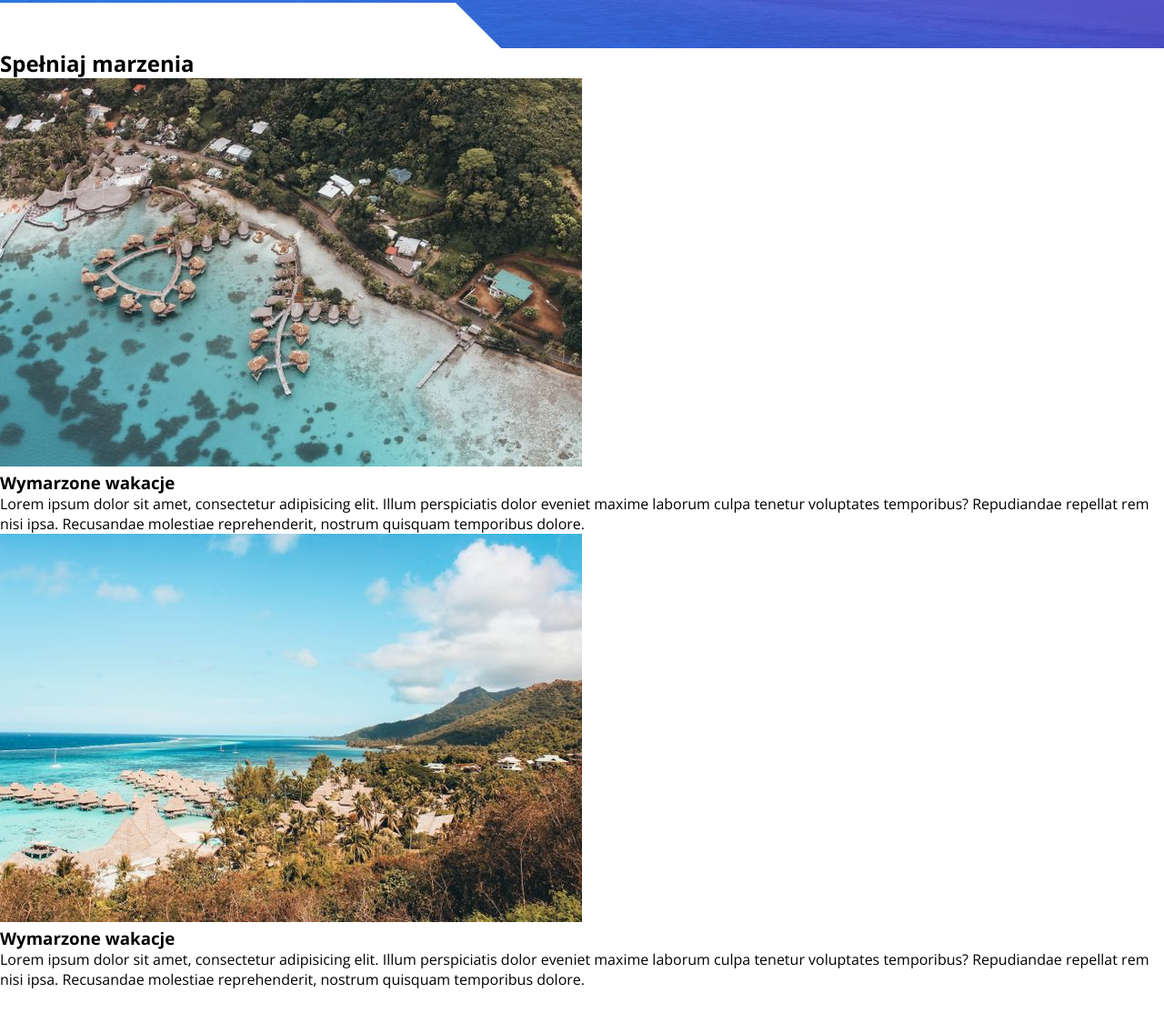
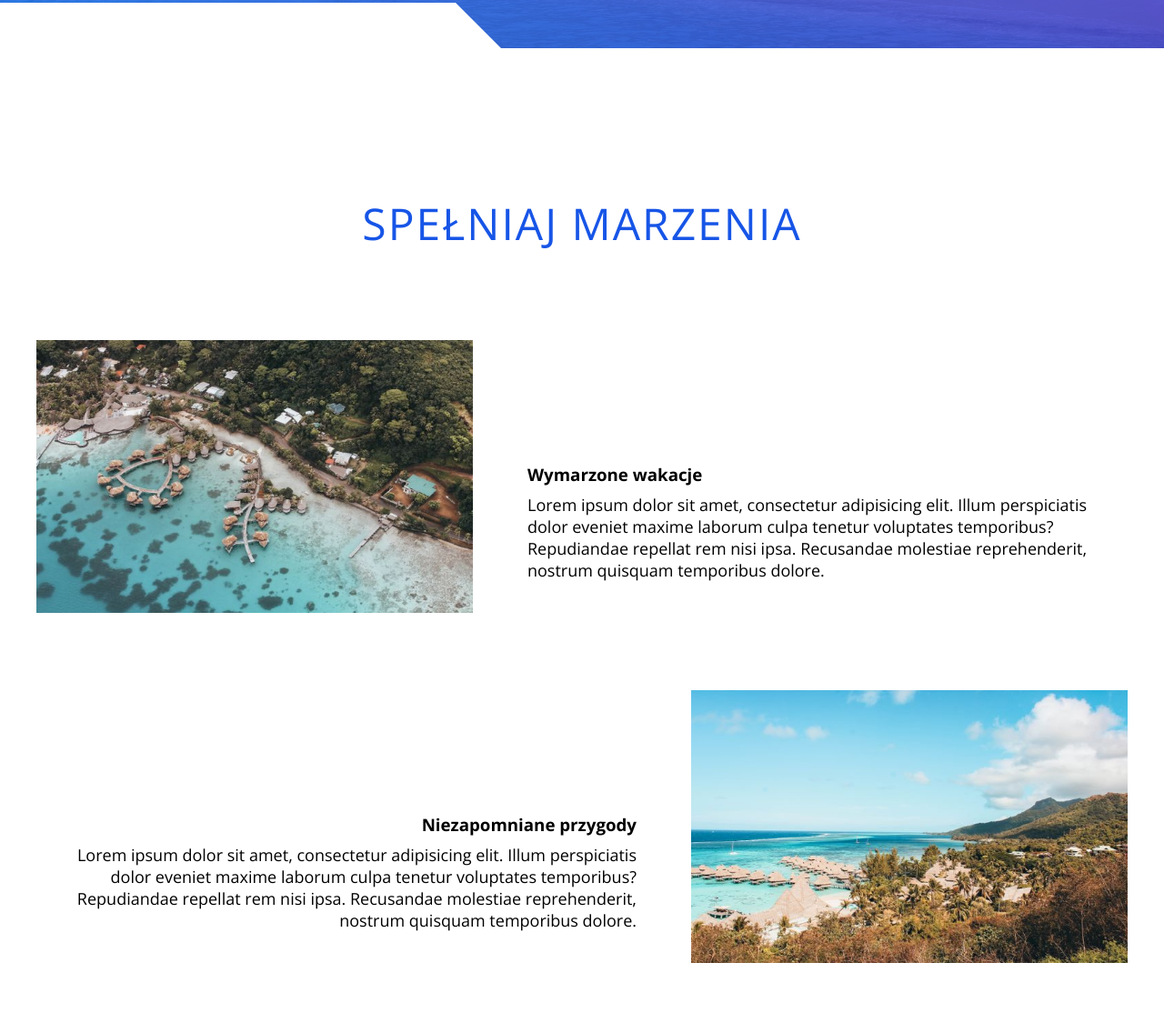
Before and after one commit to bilaw87/course-tp, a plain HTML site: page index.html in a window 1280 px wide. Shown: the part 547-1672 px from the top of the page at 91% size. Before the commit the page ends 1635 px from the top, so only its background shows below. Drawn offline with nearby package versions, Linux system fonts and the light colour scheme.

Commit message:
Completed the dream section and corrected errors

```diff
--- a/index.html
+++ b/index.html
@@ -29,7 +29,7 @@
     </button>
 
     <nav class="nav">
-        <div class="nav-items">
+        <div class="nav__items">
             <a href="#islands" class="nav__item">Wyspy</a>
             <a href="#offers" class="nav__item">Oferta</a>
             <a href="#reviews" class="nav__item">Opinie</a>
@@ -49,31 +49,37 @@
 
             <div class="wrapper">
                 <h2 class="section-heading">Spełniaj marzenia</h2>
-            </div>
 
                 <div class="dreams__box">
-                <div class="dream__box-img">
+                    <div class="dreams__box-img">
                         <img src="./img/section-img-one.jpg" alt="domki na plazy" class="dreams__img">
                     </div>
                     <div class="dreams__box-text">
                         <h3 class="dreams__title">Wymarzone wakacje</h3>
-                    <p class="dreams__text">Lorem ipsum dolor sit amet, consectetur adipisicing elit. Illum perspiciatis
-                        dolor eveniet maxime laborum culpa tenetur voluptates temporibus? Repudiandae repellat rem nisi
+                        <p class="dreams__text">Lorem ipsum dolor sit amet, consectetur adipisicing elit. Illum
+                            perspiciatis
+                            dolor eveniet maxime laborum culpa tenetur voluptates temporibus? Repudiandae repellat rem
+                            nisi
                             ipsa. Recusandae molestiae reprehenderit, nostrum quisquam temporibus dolore.</p>
                     </div>
                 </div>
 
                 <div class="dreams__box">
-                <div class="dream__box-img dream__box-img--right">
+                    <div class="dreams__box-img dreams__box-img--right">
                         <img src="./img/section-img-two.jpg" alt="palmy na plazy" class="dreams__img">
                     </div>
                     <div class="dreams__box-text dreams__box-text--right">
-                    <h3 class="dreams__title">Wymarzone wakacje</h3>
-                    <p class="dreams__text">Lorem ipsum dolor sit amet, consectetur adipisicing elit. Illum perspiciatis
-                        dolor eveniet maxime laborum culpa tenetur voluptates temporibus? Repudiandae repellat rem nisi
+                        <h3 class="dreams__title">Niezapomniane przygody</h3>
+                        <p class="dreams__text">Lorem ipsum dolor sit amet, consectetur adipisicing elit. Illum
+                            perspiciatis
+                            dolor eveniet maxime laborum culpa tenetur voluptates temporibus? Repudiandae repellat rem
+                            nisi
                             ipsa. Recusandae molestiae reprehenderit, nostrum quisquam temporibus dolore.</p>
                     </div>
                 </div>
+            </div>
+
+
 
         </section>
     </main>
--- a/scss/_components.scss
+++ b/scss/_components.scss
@@ -1,7 +1,7 @@
 .wrapper {
 	margin: 0 auto;
 	width: 100%;
-	min-width: 1200px;
+	max-width: 1200px;
 }
 
 .white-block {
@@ -43,8 +43,43 @@
 		z-index: -1;
 	}
 
-    &:hover::before {
-        transform: scaleX(1);
-        transform-origin: left;
-    }
+	&:hover::before {
+		transform: scaleX(1);
+		transform-origin: left;
+	}
 }
+
+.section-heading {
+	position: relative;
+	margin-bottom: 2em;
+	font-size: 3rem;
+	font-weight: 300;
+	text-transform: uppercase;
+	text-align: center;
+	color: $main-color;
+	letter-spacing: 2px;
+}
+
+.section-padding {
+	padding: 6em 2em;
+}
+
+@media (min-width: 768px) {
+	.section-heading {
+		font-size: 3.6rem;
+	}
+
+	.section-padding {
+		padding: 8em 2em;
+	}
+}
+
+@media (min-width: 992px) {
+	.section-heading {
+		font-size: 4.8rem;
+	}
+
+	.section-padding {
+		padding: 10em 2em;
+	}
+}
--- a/scss/style.scss
+++ b/scss/style.scss
@@ -178,10 +178,63 @@ body {
 		}
 	}
 }
+// MAIN
+// DREAMS SECTION
+
+.dreams {
+	&__box {
+		display: flex;
+		flex-direction: column;
+		margin: 2em 0;
+	}
+
+	&__img {
+		width: 100%;
+		margin-bottom: 1em;
+	}
+
+	&__title {
+		margin-bottom: 0.5em;
+	}
+
+	&__text {
+		font-size: 1.4em;
+	}
+}
 
 // --------------------
 // MEDIA
 // --------------------
+
+@media (min-width: 576px) {
+	.dreams {
+		&__box {
+			flex-direction: row;
+			justify-content: space-between;
+
+			&-text {
+				width: 55%;
+
+				&--right {
+					text-align: right;
+				}
+			}
+
+			&-img {
+				width: 40%;
+
+				&--right {
+					order: 1;
+				}
+			}
+		}
+
+		&__img {
+			margin-bottom: 0;
+			max-height: 300px;
+		}
+	}
+}
 
 @media (min-width: 768px) {
 	.white-block {
@@ -202,6 +255,12 @@ body {
 			font-size: 1.6rem;
 		}
 	}
+
+	.dreams {
+		&__text {
+			font-size: 1.8rem;
+		}
+	}
 }
 
 @media (min-width: 992px) {
@@ -217,4 +276,23 @@ body {
 			font-size: 10rem;
 		}
 	}
+
+	.nav {
+		&__item {
+			font-size: 4.8rem;
+		}
+	}
+
+	.dreams {
+		&__box {
+			margin: 5em 0;
+
+			&-text {
+				display: flex;
+				flex-direction: column;
+				justify-content: flex-end;
+				margin-bottom: 2.5em;
+			}
+		}
+	}
 }
```
Also changed, not shown: js/script.js (+6 -6 lines), css/style.css, scss/_colors.scss (line endings or trailing spaces), 1 other file. Lines whose indentation alone changed are shown as unchanged.
